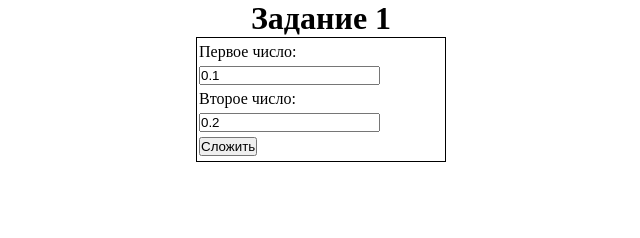
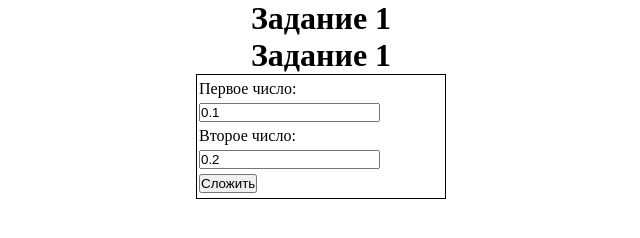
Before and after one commit to MichelBitSavva/task_1, a plain HTML site: page index.html in a window 1280 px wide. Shown: the whole page, without its empty margins (319-959 px from the left). Drawn offline with Linux system fonts and the light colour scheme.

Commit message:
Update index.html

```diff
--- a/index.html
+++ b/index.html
@@ -10,6 +10,7 @@
   <body>
     <header>
       <H1 class="head">Задание 1</H1>
+      <h1 class="head">Задание 1</h1>
     </header>
     <section>
       <div class="wrap">
```
